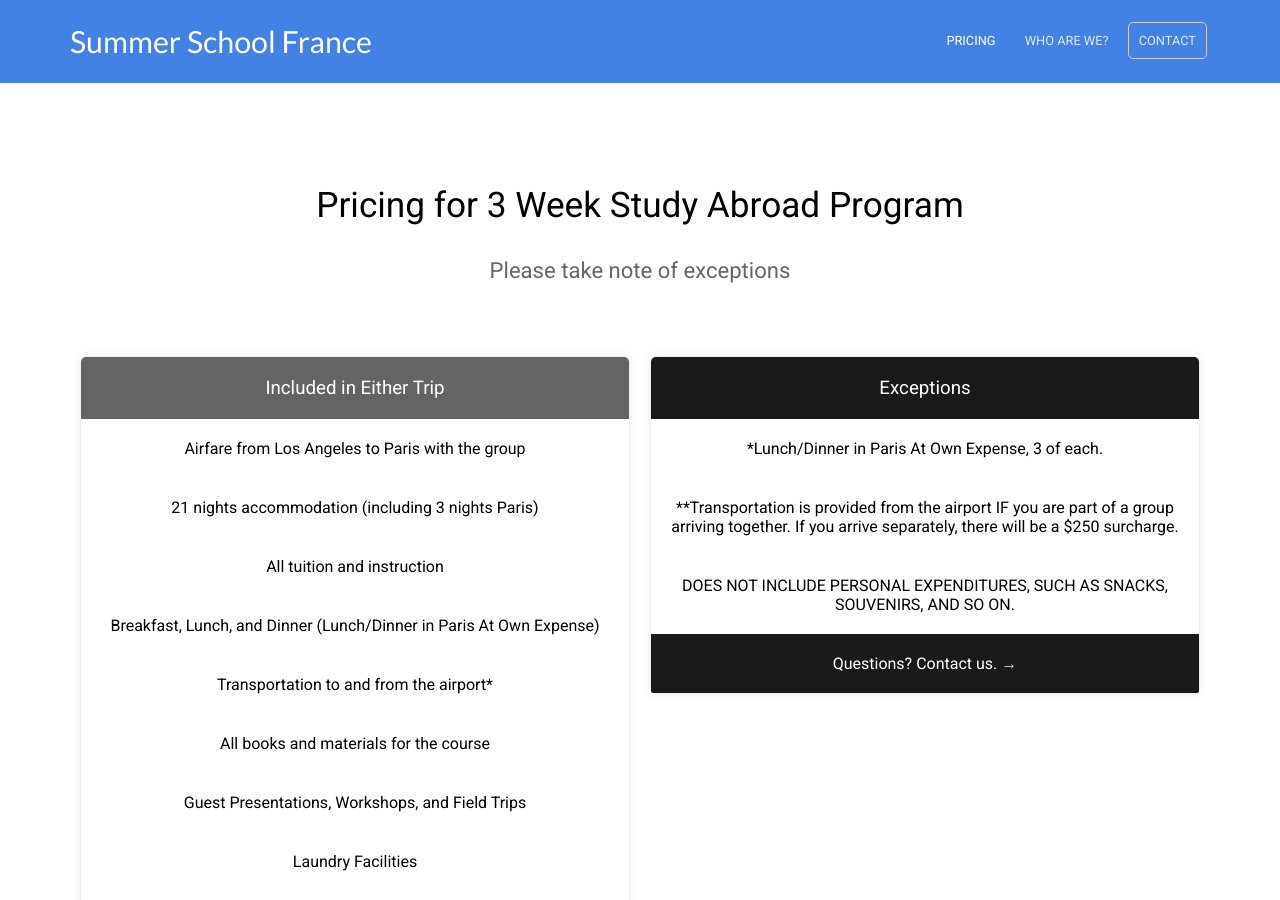
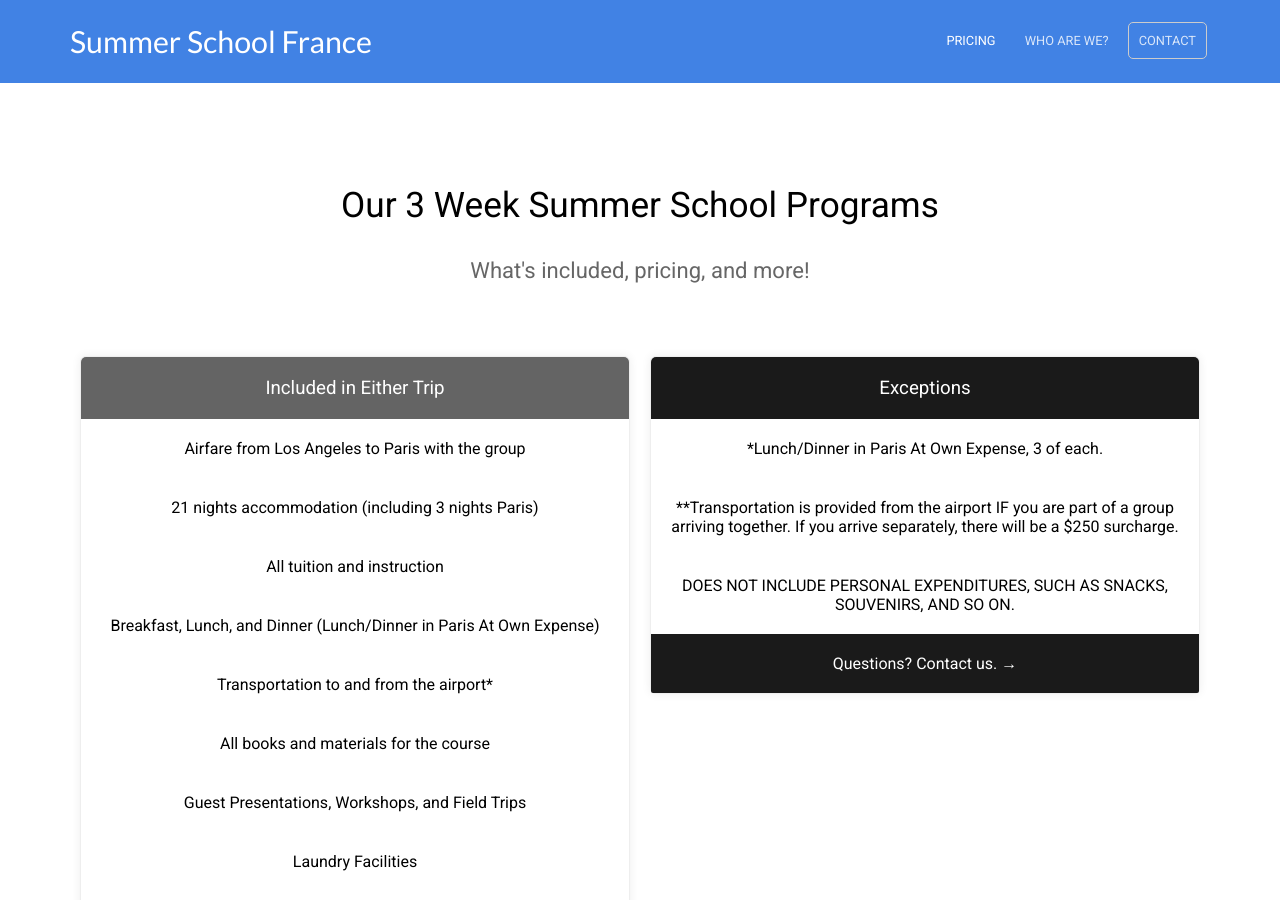
Before and after one commit to baritchie/project1, a Jekyll site: the page built from pricing.html, in a window 1280 px wide and 900 px high. Built offline with Jekyll 4.4.1, drawn with Linux system fonts in a browser that asks for light colours.

Commit message:
Updated 'pricing.html' via CloudCannon

```diff
--- a/pricing.html
+++ b/pricing.html
@@ -1,7 +1,7 @@
 ---
-title: Pricing
-heading: Pricing for 3 Week Study Abroad Program
-description: Please take note of exceptions
+title: 3 Week Summer School Programs
+heading: Our 3 Week Summer School Programs
+description: What's included, pricing, and more!
 pricing_table:
   - name: Included in Either Trip
     color: '#646464'
```
